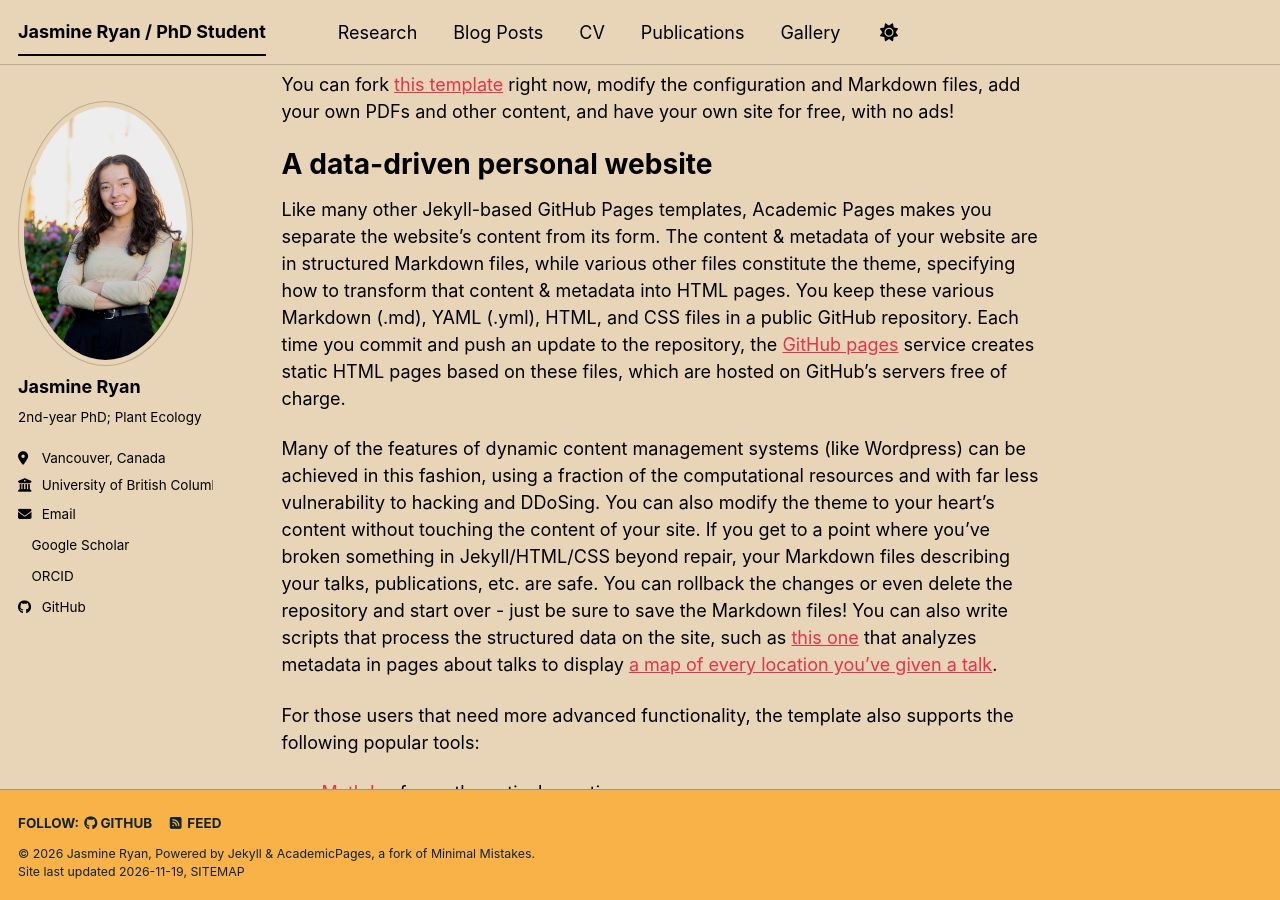
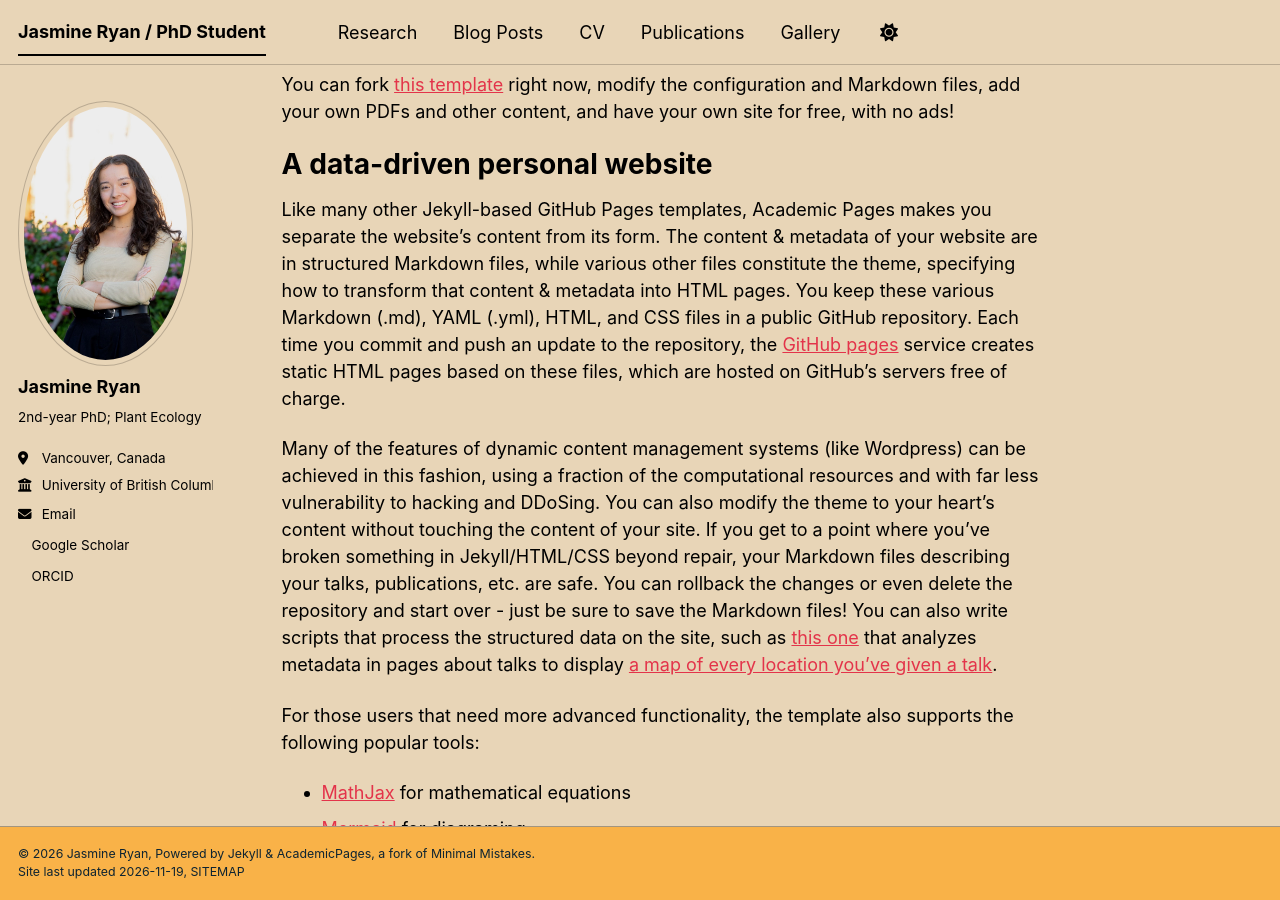
Before and after one commit to jasminexryan/jasminexryan.github.io, a Jekyll site: the page built from _pages/about.md, in a window 1280 px wide and 900 px high, scrolled down 340 px. Built offline with Jekyll 4.4.1, drawn with Linux system fonts in a browser that asks for light colours; a script bundle is joined from its source files by our own code; a style sheet for code colours, icons or effects is not loaded.

Commit message:
Update _config.yml
removed footer

```diff
--- a/_config.yml
+++ b/_config.yml
@@ -51,7 +51,7 @@ author:
   bitbucket        : # Username - Update with your username on the site
   codepen          : # Username
   dribbble         : # Username
-  github           : "jasminexryan"
+  # github           : "jasminexryan"
   kaggle           : # Username
   stackoverflow    : # User number or user number and name (i.e., use "1" or "1/jeff-atwood")
 
@@ -125,7 +125,7 @@ staticman:
       options:
         format           : "iso8601" # "iso8601" (default), "timestamp-seconds", "timestamp-milliseconds"
 atom_feed:
-  hide                   : false     # change to true to hide the RSS feed in the footer
+  hide                   : true     # change to true to hide the RSS feed in the footer
   path                   : # blank (default) uses feed.xml
 
 
```
